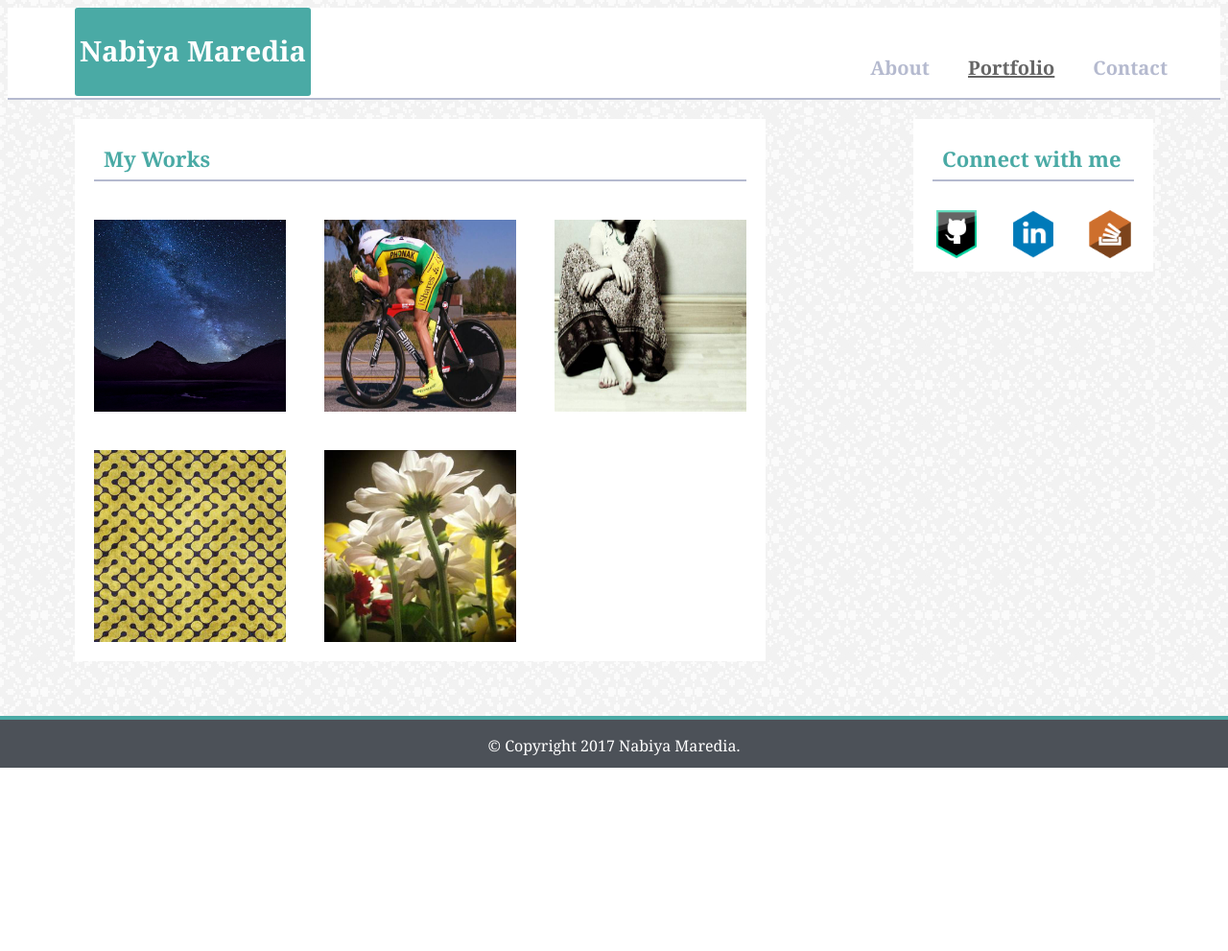
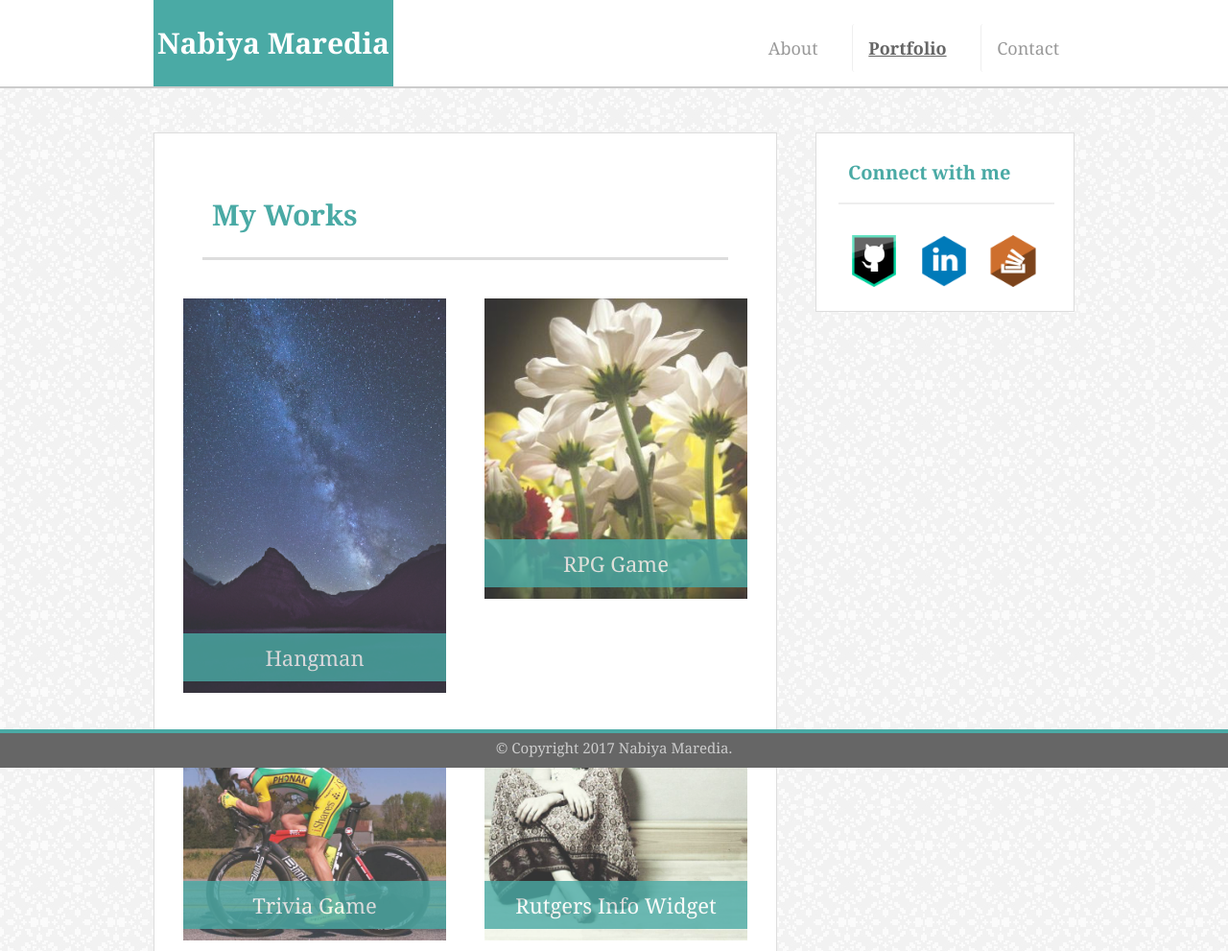
Before and after one commit to nabiya15/Basic-Portfolio, a plain HTML site: page portfolio.html in a window 1280 px wide. Shown: the top 991 px of the page at 96% size. Before the commit the page ends 800 px from the top, so only its background shows below. Drawn offline with Linux system fonts and the light colour scheme.

Commit message:
edited portfolio

```diff
--- a/assets/css/style.css
+++ b/assets/css/style.css
@@ -1,81 +1,25 @@
+/* general */
 body {
 	background-image: url("../images/grey.jpg");
-	line-height: 23px;
+	line-height: 30px;
+	font-size: 18px;
 	font-family: georgia;
-}
-.clear{
-	content: "";
-	clear: both;
-	display: block;
-}
-.active{
-	font-weight: bolder;
-	color: #666;
-	text-decoration: underline;
-}
-.header-container {
-	width: 100%;
-	background-color: white;
-	border-bottom: 2px solid #B5BACF;
-	height: 20%;
-
-}
-.header{
-	text-align: center;
-	background-color: #4aaaa5;
-	color: white;
-	font-size: 25px;
-	padding: 5px;
-	border-radius: 3px;
-	margin-left: 70px;
-	float: left;
+	color:#777;
 }
 
-.navi {
-
-	margin-right: 20px;
-	float:right;
+*{
+	box-sizing: border-box;
 }
 
-.navi ul{
-	padding: 15px;
-	margin-bottom: 20px;
-
+p:last-child{
+	margin-bottom: 0;
 }
 
-.navi li,a{
-	list-style: none;
-	float: left;
-	padding: 10px;
-	color: #B5BACF;
-	font-size: 20px;
-	font-weight: bold;
-	text-decoration: none;
-	border-radius: 3px;
-}
-.navi a:hover{
-	background-color: #4aaaa5;
-	color: white;
-	text-shadow: 1px 1px silver;
-	font-size: 25px;
-
+h1,h2,h3,p{
+	margin-bottom: 20px;
 }
 
-
-.mid-container{
-	max-width: 100%;
-	margin-bottom: -50px;
-}
-.content{
-	float: left;
-	width: 720px;
-	height: auto;
- 	background-color: white;
- 	margin: 20px 10px 50px 70px;
-	overflow: auto;
-	}
-
-h3{
+h1,h2,h3{
 	color: #4aaaa5;
 	font-family: georgia;
 	font-size: 22px;
@@ -83,7 +27,105 @@ h3{
 	padding: 10px;
 	border-bottom: 2px solid #B5BACF;
 }
-.content img{
+
+h1 {
+  padding-bottom: 20px;
+  font-size: 30px;
+  line-height: 49px;
+  border-bottom: 3px solid #ddd;
+}
+
+h2,
+h3 {
+  font-size: 22px;
+}
+
+.container {
+  width: 100%;
+  max-width: 960px;
+  margin: 0 auto;
+  clear: both;
+}
+
+/* top section (heading+nav-bar) */
+.active{
+	font-weight: bolder;
+	color: #666;
+	text-decoration: underline;
+}
+
+#header-container {
+	position: fixed;
+	z-index: 99;
+	top: 0;
+	left: 0;
+	width: 100%;
+	margin: 0 0 30px;
+	overflow: auto;
+	background-color: white;
+	border-bottom: 2px solid #ccc;
+
+}
+
+#header {
+  float: left;
+  width: 250px;
+  height: 90px;
+  font-family: Georgia, Times, "Times New Roman", serif;
+  font-size: 30px;
+  font-weight: 700;
+  line-height: 90px;
+  color: #fff;
+  text-align: center;
+  text-decoration: none;
+  background: #4aaaa5;
+}
+
+nav {
+
+	margin-top: 25px;
+	float:right;
+}
+
+nav a{
+	  display: inline-block;
+	  padding: 16px;
+	  margin-left: 15px;
+	  line-height: 18px;
+	  color: #999;
+	  text-decoration: none;
+	  border-left: 1px solid #efefef;
+   	  border-radius: 3px;
+}
+
+nav a:first-child {
+  border-left: 0 none;
+}
+nav a:hover{
+	background-color: #4aaaa5;
+	color: white;
+	text-shadow: 1px 1px silver;
+	font-size: 25px;
+}
+
+/* main body (content+sidebar) */
+#mid-container{
+	padding-top: 130px;
+	padding-bottom: 130px;
+}
+
+.content{
+	float: left;
+	width: 100%;
+	max-width: 650px;
+ 	background:#fff;
+    margin: 0 0 40px;
+ 	padding: 30px;
+	overflow: auto;
+	border: 1px solid #ddd;
+}
+
+.my-img{
 	height: 200px;
 	width: 200px;
 	padding: 20px;
@@ -94,48 +136,102 @@ h3{
 	padding: 20px;
 }
 
+#connect{
+	padding: 10px 23px ;
+}
 .sidebar{
 	float: right;
-	height: auto;
-	width: 250px;
- 	overflow: auto;
- 	background-color: white;
- 	margin: 20px 70px 50px 10px;
+	width: 100%;
+	max-width: 270px;
+ 	background: #fff;
+ 	margin-bottom: 20px;
+ 	border: 1px solid #ddd;
+ 	padding-left: 3px;
+}
+
+.sidebar h2 {
+  font-size: 20px;
+  padding-bottom: 20px;
+  margin-bottom: 15px;
+  line-height: 22px;
+  border-bottom: 2px solid #eee;
 }
 
 .sidebar img{
-	width: 50px;
-	height: 50px;
-	margin-left: 10px;
-
+	width: 54px;
+	height: 54px;
+	margin: 7px;
 
 }
+
+.sidebar:last-child{
+	margin-right: 0;
+}
+
 .sidebar img:hover{
 	opacity: 0.6;
-	width:65px;
-	height: 70px;
+	width:60px;
+	height: 60px;
 	box-shadow: 0 5px 10px #aaa;
 	-webkit-box-reflect: below 0px -webkit-gradient(linear, left top, left bottom, from(transparent), color-stop(.7, transparent), to(rgba(0, 0, 0, 0.4)));
     -webkit-box-shadow: 0px 0px 20px rgba(255, 255, 255, 0.8);
     -moz-box-shadow: 0px 0px 20px rgba(255, 255, 255, 0.8);
     box-shadow: 0px 0px 20px rgba(255, 255, 255, 0.8);
+
 }
 
-.footer{
-
-	position: fixed;
-	bottom: 0;
-	left: 0;
-	width: 100%;
-	background-color: #4C5158;
-	text-align: center;
-	color: white;
-	border-top: 4px solid #4aaaa5;
-	margin: 20px 0px 0px 0px;
-	float: left;
-	height: 50px;
+.push{
+	height: 110px;
+}
+/* footer */
+footer {
+  clear: both;
+  font-size: 15px;
+  color: #ccc;
+  text-align: center;
+  background: #666;
+  border-top: 4px solid #4aaaa5;
+  margin-top: auto;
+  height: 40px;
+  position: fixed;
+  bottom: 0;
+  left: 0;
+  right: 0;
 }
 
+/* Portfolio Page */
+
+.work {
+  position: relative;
+  float: left;
+  width: 274px;
+  margin: 20px 0 25px;
+  overflow: auto;
+}
+.work:nth-child(even) {
+  margin-right: 40px;
+}
+
+.work img {
+  width: 100%;
+  border: 0 none;
+  opacity: 0.8;
+
+}
+.work h3 {
+  position: absolute;
+  bottom: 20px;
+  width: 100%;
+  margin:0;
+  font-weight: 300;
+  line-height: 30px;
+  color: #fff;
+  text-align: center;
+  background: #4aaaa5;
+  opacity: 0.8;
+  border-bottom: 0;
+}
+/* Contact page */
 form{
 	margin:20px;
 	padding: 20px;
@@ -162,3 +258,45 @@ input[type=text,textarea]:focus {
     text-decoration: none;
     font-size: 16px;
 }
+
+/* mobile responsiveness */
+@media screen and (max-width: 959px) {
+	.content{
+		width: 100%;
+		max-width: inherit;
+		margin: auto;
+	}
+
+	.sidebar{
+		width: 100%;
+		max-width: inherit;
+		margin:30px auto 50px auto;
+	}
+
+}
+
+
+@media screen and (max-width: 640px) {
+	.content{
+		width: 100%;
+		max-width: inherit;
+		margin: auto;
+		margin-top: 50px;
+	}
+
+	.sidebar{
+		width: 100%;
+		max-width: inherit;
+		margin:30px auto 50px auto;
+	}
+	#header{
+		max-width:inherit;
+		width: 100%;
+	}
+	nav{
+		max-width: inherit;
+		width: 100%;
+		text-align: center;
+	}
+
+}
--- a/portfolio.html
+++ b/portfolio.html
@@ -8,54 +8,64 @@
 
 <body>
 
-	<section class="header-container">
-		<section class="header" >
-			<h1>Nabiya Maredia</h1>
-		</section>
+	<header id="header-container">
+		<div class="container">
+		  <a href="index.html" id="header">Nabiya Maredia</a>
+			<nav>
+				<a href="index.html" >About</a>
+				<a href="portfolio.html" class="active">Portfolio</a>
+				<a href="contact.html">Contact</a>
+			</nav>
+		</div>
+  </header>
 
-		<section class="navi">
-			<ul>
-				<li>
-					<a href="index.html"  title="About me" target="_blank">About</a>
-				</li>
-				<li>
-					<a href="portfolio.html" class="active" title="My Works" target="_blank" >Portfolio</a>
-				</li>
-				<li>
-					<a href="contact.html" title="Contact Me" target="_blank">Contact</a>
-				</li>
-			</ul>
-		</section>
-		<section class="clear"></section>
-	</section>
+	<div id="mid-container" class="container">
+		<section class="content">
+			<h1>My Works</h1>
+			<div class="work">
+				<img src="assets/images/1.jpg">
+				<h3>Hangman</h3>
+			</div>
 
-	<section class="mid-container">
-		<section class="content">
-			<h3>My Works</h3>
+			<div class="work">
+				<img src="assets/images/5.jpg">
+				<h3>RPG Game</h3>
+			</div>
 
-				<img src="assets/images/1.jpg">
+			<div class="work">
 				<img src="assets/images/2.jpg">
+				<h3>Trivia Game</h3>
+			</div>
+
+			<div class="work">
 				<img src="assets/images/3.jpg">
+				<h3>Rutgers Info Widget</h3>
+			</div>
+
+			<div class="work">
 				<img src="assets/images/4.jpg">
-				<img src="assets/images/5.jpg">
+				<h3>Rock Paper Scissors</h3>
+			</div>
 
 		</section>
 
 		<section class="sidebar">
-			<h3>Connect with me</h3>
+			<h2>Connect with me</h2>
+			<div id="connect">
 			<a href="https://github.com/nabiya15" target="_blank"><img src="assets/images/github.png" alt="" ></a>
 			<a href="https://www.linkedin.com/in/nabiya-maredia-339a75147/" target="_blank"><img src="assets/images/linkedin.png" alt=""></a>
 			<a href="https://stackoverflow.com/users/8355355/nabiya" target="_blank"><img src="assets/images/stack.png" alt=""></a>
-
+			</div>
 		</section>
 
 	</section>
 
-	<section class="clear"></section>
+	<div id="push"> </div>
+	<footer>
+		<div class="container">
+			 &copy Copyright 2017 Nabiya Maredia.
+		</div>
 
-	<section class="footer">
-			<p> &copy Copyright 2017 Nabiya Maredia.</p>
-
-	</section>
+	</footer>
 </body>
 </html>
```
Also changed, not shown: contact.html (+29 -36 lines), index.html (+32 -36 lines).
